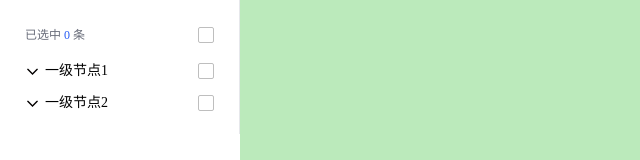
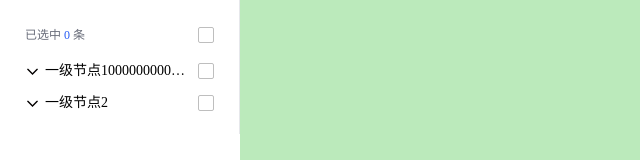
Before and after one commit to wanghaozz7/Component-library, a Vue app: page / in a window 1280 px wide. Shown: the top 160 px of the page, without its empty margins (0-640 px from the left). Built offline with nearby package versions, Linux system fonts and the light colour scheme.

Commit message:
阶段性保存

```diff
--- a/package.json
+++ b/package.json
@@ -1,5 +1,5 @@
 {
-  "name": "demo_1",
+  "name": "component-library",
   "version": "0.1.0",
   "private": true,
   "scripts": {
--- a/src/components/sideBar/components/collapse/collapseItem/index.vue
+++ b/src/components/sideBar/components/collapse/collapseItem/index.vue
@@ -1,9 +1,15 @@
 <template>
-  <div class="collapse-item" :style="{ height: getHeight }">
+  <div class="collapse-item" :style="{ height: getHeight + 'px' }">
     <div class="show-part" @click.self="handleClick">
-      <div class="left-part" @click="handleClick" :style="getLeftOffset">
+      <div
+        class="left-part"
+        @click="handleClick"
+        :style="{ 'margin-left': getLeftOffset + 'px' }"
+      >
         <arrow :isFold="isFold" v-if="!isLeaf()" />
-        <div class="text">{{ node.label }}</div>
+        <div class="text" :style="{ 'max-width': getMaxWidth + 'px' }">
+          {{ node.label }}
+        </div>
       </div>
       <checkBox @check="handleCheck" :checkedState="checkedState" />
     </div>
@@ -16,9 +22,9 @@
         @heightChange="handleHeightChange"
         @childCountChange="handleChildCountChange"
         @nodeChange="handleNodeChange"
-        :ref="`childrenNode${index}`"
         :fatherCheckedState="checkedState"
         :offset="offset + 5"
+        :rowHeight="rowHeight"
       />
     </div>
   </div>
@@ -70,26 +76,31 @@ let checkedState = ref("none");
 let isFold = ref(true);
 // 计算隐藏部分的总高度
 let hiddenPartHeight = ref(0);
+// 选中的叶子节点个数
+let count = ref(0);
+
+// 展示部分的高度(传参可以改变)
+const showPartHeight = props.rowHeight;
 // 总叶子节点个数
 const total = props.totalNode.total;
-// 选中的叶子节点个数
-let count = ref(0);
-// 展示部分的高度(传参可以改变)
-const showPartHeight = props.rowHeight;
+// 上下文context
+const ctx = getCurrentInstance().ctx;
 
 // 计算总高度
-const getHeight = computed(
-  () =>
-    (isFold.value ? showPartHeight : hiddenPartHeight.value + showPartHeight) +
-    "px"
-);
+const getHeight = computed(() => {
+  return isFold.value
+    ? showPartHeight
+    : hiddenPartHeight.value + showPartHeight;
+});
 
 // 计算左侧的偏移量
 const getLeftOffset = computed(() => {
-  const left = props.offset + (isLeaf() ? 15 : 0);
-  return {
-    "margin-left": left + "px",
-  };
+  return props.offset + (isLeaf() ? 15 : 0);
+});
+
+// 获取文本最大宽度
+const getMaxWidth = computed(() => {
+  return 140;
 });
 
 // 当前节点被点击
@@ -155,7 +166,6 @@ const handleChildCountChange = (change) => {
 };
 
 onMounted(() => {
-  const ctx = getCurrentInstance().ctx;
   // 获取隐藏部分的高度
   hiddenPartHeight.value = ctx.$refs.hiddenPart.offsetHeight;
 });
@@ -219,9 +229,13 @@ export default { name: "collapseItem" };
     .left-part {
       display: flex;
       align-items: center;
+
       .text {
         font-size: 14px;
         margin-left: 5px;
+        overflow: hidden;
+        white-space: nowrap;
+        text-overflow: ellipsis;
       }
     }
   }
--- a/src/views/HomeView.vue
+++ b/src/views/HomeView.vue
@@ -11,16 +11,28 @@
 </template>
 
 <script setup name="HomeView">
+import { reactive } from "vue";
+
 import sideBar from "@/components/sideBar/index.vue";
 
+// 已选中的叶子节点一维数组
+let checkedNodeArray = reactive([]);
+// 侧边栏数据
 const sideBarData = [
   {
-    label: "一级节点1",
+    label: "一级节点10000000000000000000000",
     children: [
       {
-        label: "二级节点1",
+        label: "二级节点10000000000000000000000",
         children: [
-          { label: "三级节点11" },
+          {
+            label: "三级节点110000000000000000000000",
+            children: [
+              {
+                label: "四级节点111000000000000000000000000",
+              },
+            ],
+          },
           { label: "三级节点12" },
           { label: "三级节点13" },
         ],
@@ -65,7 +77,7 @@ const sideBarData = [
       {
         label: "二级节点3",
         children: [
-          { label: "三级节点31111111111111111111111" },
+          { label: "三级节点31" },
           { label: "三级节点32" },
           { label: "三级节点33" },
         ],
@@ -77,14 +89,13 @@ const sideBarData = [
 // description: 叶子节点选中变化的回调
 // params: array => 选中叶子节点的一维数组(保持追加顺序)
 const handleCheckedNodeArrayChange = (array) => {
-  console.log("handleCheckedNodeArrayChange", array);
+  checkedNodeArray = array;
+  console.log("handleCheckedNodeArrayChange", checkedNodeArray);
 };
 </script>
 
 <style scoped lang="less">
 .homeViewContainer {
-  width: 100%;
-  height: auto;
   display: flex;
   .sideBar {
     width: 240px;
```
Also changed, not shown: 1 other file (tests, documents, lock files or other folders).
